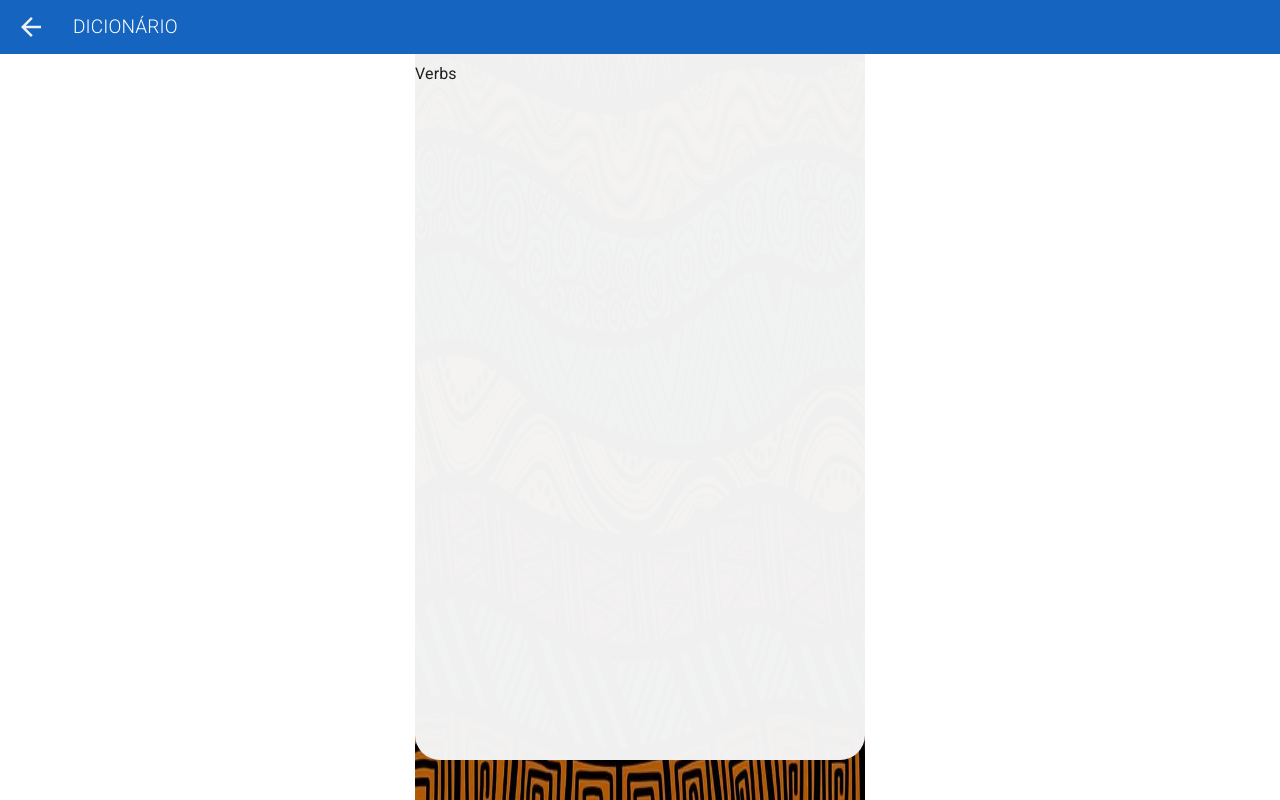
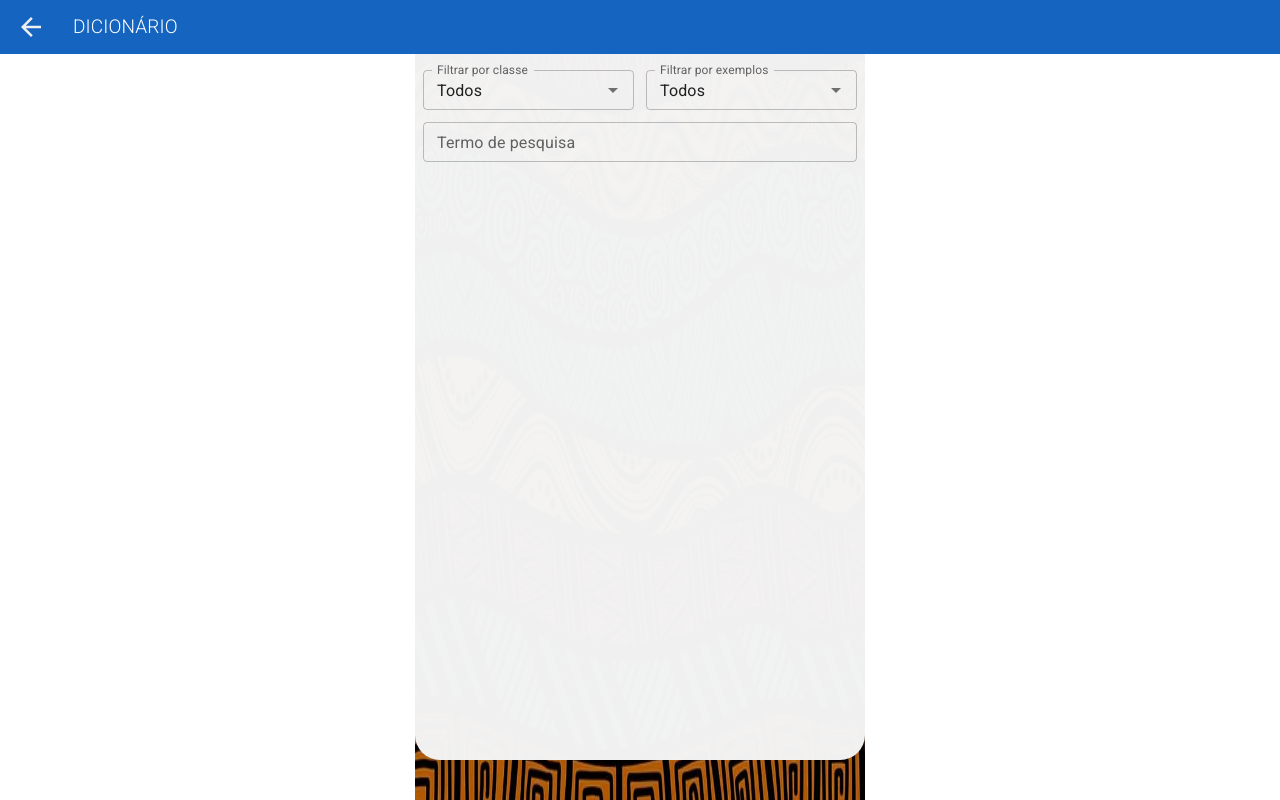
Before and after one commit to Francisco-Fetapi/portuguese-umbundo-dictionary, a React (Vite) app: page /dicionario in a window 1280 px wide. Built offline with nearby package versions, Linux system fonts and the light colour scheme.

Commit message:
refactor: Dictionary

```diff
--- a/src/pages/Dictionary.tsx
+++ b/src/pages/Dictionary.tsx
@@ -1,5 +1,101 @@
+import { useInputState } from "@mantine/hooks";
+import { Autocomplete, Box, Grid, TextField } from "@mui/material";
+import { useState } from "react";
 import PageHeader from "../components/PageHeader";
+import { IWordClasses } from "../database/IWordClasses";
+import wordClasses from "../database/wordClasses.json";
+
+interface IOption {
+  value: string;
+  label: string;
+}
+
+const options1: IOption[] = [
+  {
+    label: "Todos",
+    value: "all",
+  },
+];
+Object.keys(wordClasses).forEach((word) => {
+  options1.push({
+    value: word,
+    label: wordClasses[word as keyof IWordClasses],
+  });
+});
+
+const options2: IOption[] = [
+  { label: "Todos", value: "" },
+  { label: "Sem exemplos", value: "withoutExample" },
+  { label: "Com exemplos", value: "withExample" },
+];
 
 export default function Dictionary() {
-  return <PageHeader pageName="Dicionário">Verbs</PageHeader>;
+  const [classFilter, setClassFilter] = useState<IOption>(options1[0]);
+  const [exampleFilter, setExampleFilter] = useState<IOption>(options2[0]);
+  const [search, handleSearch] = useInputState("");
+
+  return (
+    <PageHeader pageName="Dicionário">
+      <Box px={1} pt={1}>
+        <Grid container gap={1.5}>
+          <Grid item xs>
+            <Autocomplete
+              disablePortal
+              id="combo-box-demo"
+              options={options1}
+              onChange={(_, newValue) => {
+                if (!newValue) return;
+                if (options1.includes(newValue)) {
+                  setClassFilter(newValue);
+                }
+              }}
+              defaultValue={classFilter}
+              sx={{ width: "100%" }}
+              getOptionLabel={(option) => option.label}
+              renderInput={(params) => (
+                <TextField
+                  {...params}
+                  label="Filtrar por classe"
+                  size="small"
+                />
+              )}
+            />
+          </Grid>
+          <Grid item xs>
+            <Autocomplete
+              disablePortal
+              options={options2}
+              onChange={(_, newValue) => {
+                if (!newValue) return;
+                if (options2.includes(newValue)) {
+                  setExampleFilter(newValue);
+                }
+              }}
+              defaultValue={exampleFilter}
+              sx={{ width: "100%" }}
+              getOptionLabel={(option) => option.label}
+              renderInput={(params) => (
+                <TextField
+                  {...params}
+                  label="Filtrar por exemplos"
+                  size="small"
+                />
+              )}
+            />
+          </Grid>
+
+          <Grid item xs={12}>
+            <TextField
+              fullWidth
+              label="Termo de pesquisa"
+              size="small"
+              variant="outlined"
+              value={search}
+              onChange={handleSearch}
+            />
+          </Grid>
+        </Grid>
+      </Box>
+    </PageHeader>
+  );
 }
```
